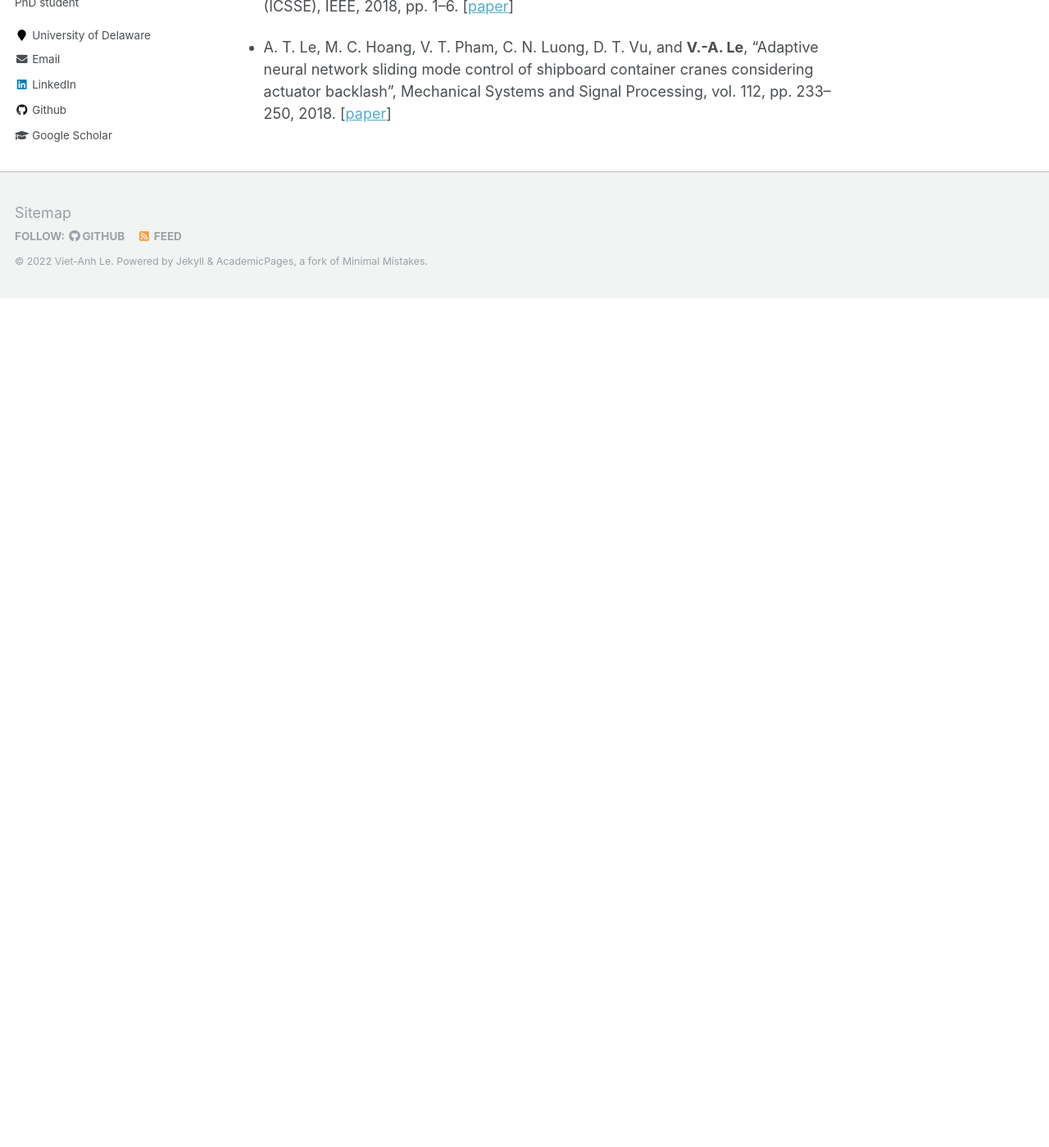
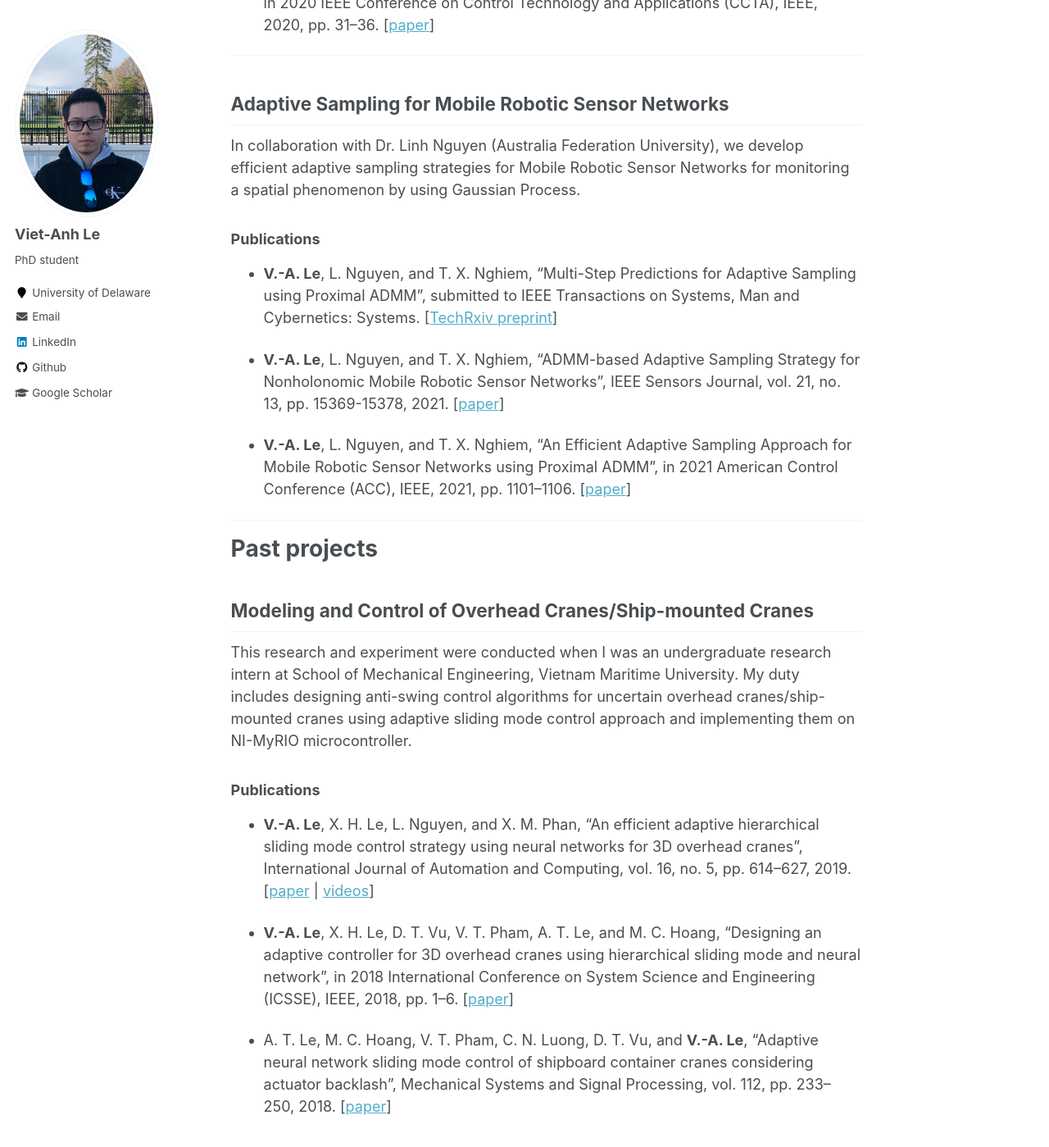
Before and after one commit to vietanhle0101/vietanhle0101.github.io, a Jekyll site: the page built from _pages/past_projects.md, in a window 1280 px wide and 1400 px high, scrolled down 1072 px. Shown: the whole window at 82% size. Built offline with Jekyll 4.4.1, drawn with Linux system fonts in a browser that asks for light colours; before the commit the page ends 1436 px from its top, so only the background shows below that; some of the changed text lies outside the part shown.

Commit message:
add project

```diff
--- a/_pages/past_projects.md
+++ b/_pages/past_projects.md
@@ -6,6 +6,49 @@ header:
 permalink: /past_projects/
 author_profile: true
 ---
+
+
+## Learning-based Model Predictive Control with Gaussian Processes
+
+This project aims to enhance the performance of Model Predictive Control (MPC) for single dynamical systems or multi-agent systems by using Gaussian Processes (GPs) to learn system dynamics.
+
+### Publications
+
+* **V.-A. Le** and T. X. Nghiem, “Distributed Experiment Design and Control for Multi-agent Systems with Gaussian Processes”, in 2021 IEEE Conference on Decision and Control (CDC), accepted. [[arXiv preprint](https://arxiv.org/abs/2103.14156)  \| [videos](https://youtu.be/U9bunkfFqnE)]
+
+* **V.-A. Le** and T. X. Nghiem, “A Receding Horizon Approach for Simultaneous Active Learning and Control using Gaussian Processes”, in 2021 IEEE Conference on Control Technology and Applications (CCTA), IEEE, 2021, pp. 453–458. [[paper](https://ieeexplore.ieee.org/abstract/document/9659046)]
+
+* **V.-A. Le** and T. X. Nghiem, “Gaussian Process Based Distributed Model Predictive Control for Multi-agent Systems using Sequential Convex Programming and ADMM”, in 2020 IEEE Conference on Control Technology and Applications (CCTA), IEEE, 2020, pp. 31–36. [[paper](https://ieeexplore.ieee.org/abstract/document/9206390)]
+
+<hr />
+
+## Adaptive Sampling for Mobile Robotic Sensor Networks
+
+In collaboration with Dr. Linh Nguyen (Australia Federation University), we develop efficient adaptive sampling strategies for Mobile Robotic Sensor Networks for monitoring a spatial phenomenon by using Gaussian Process.
+
+### Publications
+
+* **V.-A. Le**, L. Nguyen, and T. X. Nghiem, “Multi-Step Predictions for Adaptive Sampling using Proximal ADMM”, submitted to IEEE Transactions on Systems, Man and Cybernetics: Systems. [[TechRxiv preprint](https://www.techrxiv.org/articles/preprint/Multi-Step_Predictions_for_Adaptive_Sampling_using_Proximal_ADMM/14642577/1)]
+
+* **V.-A. Le**, L. Nguyen, and T. X. Nghiem, “ADMM-based Adaptive Sampling Strategy for Nonholonomic Mobile Robotic Sensor Networks”, IEEE Sensors Journal, vol. 21, no. 13, pp. 15369-15378, 2021. [[paper](https://ieeexplore.ieee.org/document/9400422)]
+
+* **V.-A. Le**, L. Nguyen, and T. X. Nghiem, “An Efficient Adaptive Sampling Approach for Mobile Robotic Sensor Networks using Proximal ADMM”, in 2021 American Control Conference (ACC), IEEE, 2021, pp. 1101–1106. [[paper](https://ieeexplore.ieee.org/document/9482987)]
+
+<hr />
+
+# Past projects
+
+## Modeling and Control of Overhead Cranes/Ship-mounted Cranes
+
+This research and experiment were conducted when I was an undergraduate research intern at School of Mechanical Engineering, Vietnam Maritime University. My duty includes designing anti-swing control algorithms for uncertain overhead cranes/ship-mounted cranes using adaptive sliding mode control approach and implementing them on NI-MyRIO microcontroller.
+
+### Publications
+
+* **V.-A. Le**, X. H. Le, L. Nguyen, and X. M. Phan, “An efficient adaptive hierarchical sliding mode control strategy using neural networks for 3D overhead cranes”, International Journal of Automation and Computing, vol. 16, no. 5, pp. 614–627, 2019. [[paper](https://www.sciencedirect.com/science/article/abs/pii/S0888327018302322) \| [videos](https://www.youtube.com/playlist?list=PLctBt518bw6C32VeKsu93DWxS4S5cg6Tf)]
+
+* **V.-A. Le**, X. H. Le, D. T. Vu, V. T. Pham, A. T. Le, and M. C. Hoang, “Designing an adaptive controller for 3D overhead cranes using hierarchical sliding mode and neural network”, in 2018 International Conference on System Science and Engineering (ICSSE), IEEE, 2018, pp. 1–6. [[paper](https://ieeexplore.ieee.org/abstract/document/8520162)]
+
+* A. T. Le, M. C. Hoang, V. T. Pham, C. N. Luong, D. T. Vu, and **V.-A. Le**, “Adaptive neural network sliding mode control of shipboard container cranes considering actuator backlash”, Mechanical Systems and Signal Processing, vol. 112, pp. 233–250, 2018. [[paper](https://link.springer.com/article/10.1007/s11633-019-1174-y)]
 
 ## Modeling and Control of Overhead Cranes/Ship-mounted Cranes
 
```
Also changed, not shown: _pages/projects.md (+16 -4 lines).
